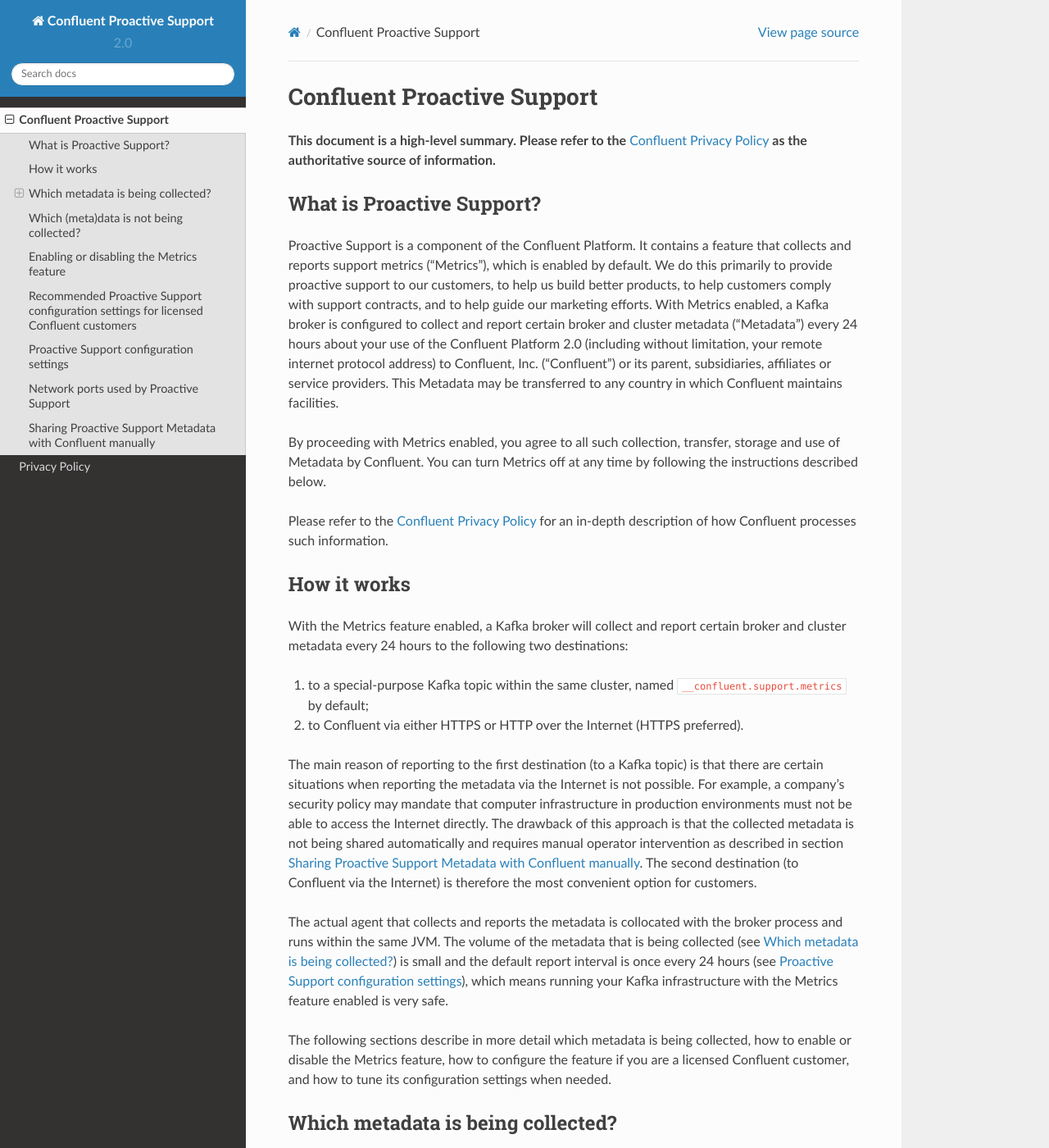
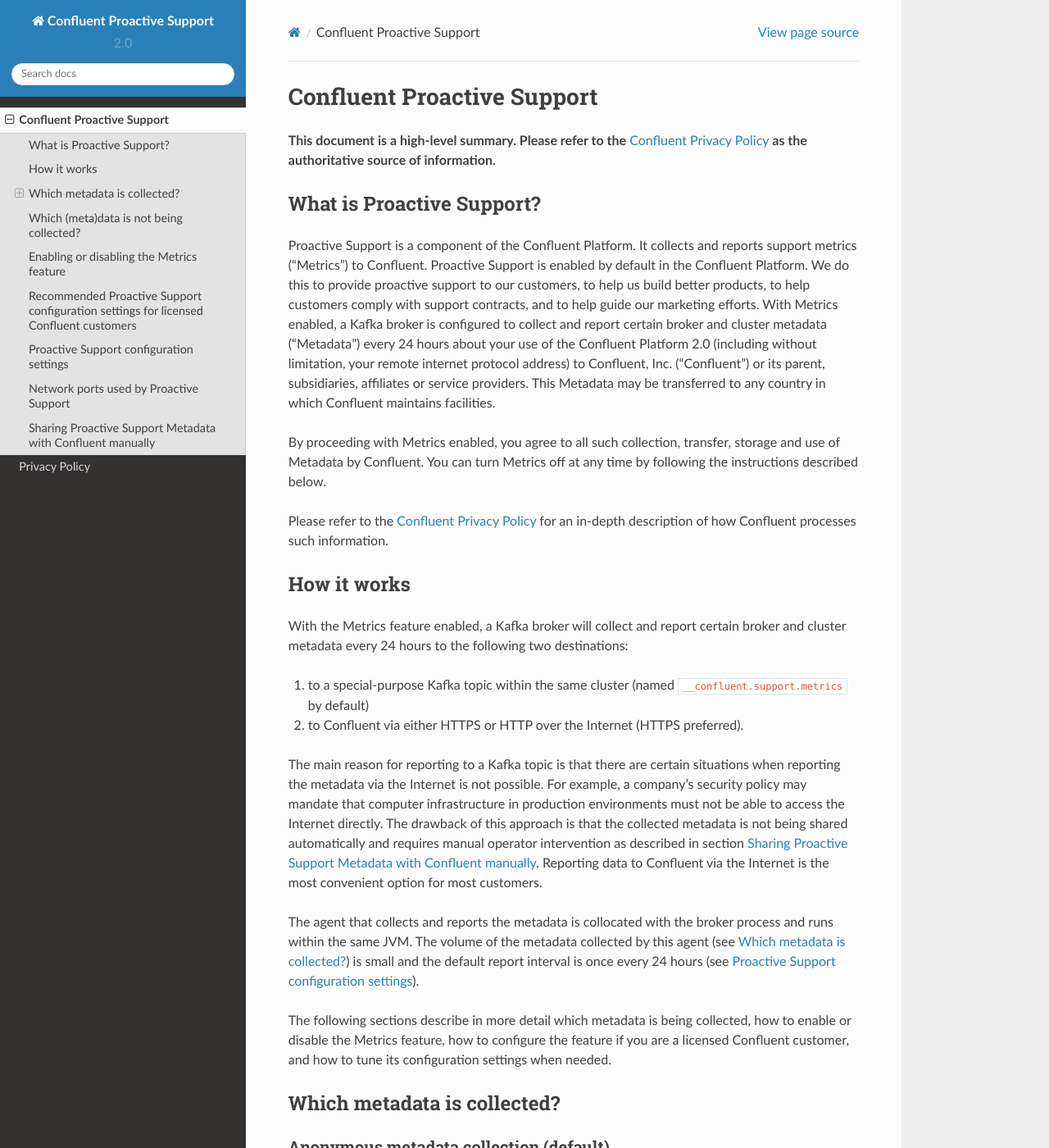
Before and after one commit to mohnishbasha/support-metrics-client, a Sphinx documentation site: the page built from docs/proactive-support.rst, in a window 1280 px wide and 1400 px high. Shown: the whole window at 82% size. Built offline with Sphinx 7.4.7 and the Read the Docs theme 2.0.0, drawn with Linux system fonts in a browser that asks for light colours; some of the changed text lies outside the part shown.

Commit message:
Update proactive-support.rst
Some corrections and suggestions

```diff
--- a/docs/proactive-support.rst
+++ b/docs/proactive-support.rst
@@ -9,7 +9,7 @@
 What is Proactive Support?
 --------------------------
 
-Proactive Support is a component of the Confluent Platform.  It contains a feature that collects and reports support metrics ("Metrics"), which is enabled by default.  We do this primarily to provide proactive support to our customers, to help us build better products, to help customers comply with support contracts, and to help guide our marketing efforts.  With Metrics enabled, a Kafka broker is configured to collect and report certain broker and cluster metadata ("Metadata") every 24 hours about your use of the Confluent Platform 2.0 (including without limitation, your remote internet protocol address) to Confluent, Inc. (“Confluent”) or its parent, subsidiaries, affiliates or service providers.  This Metadata may be transferred to any country in which Confluent maintains facilities.
+Proactive Support is a component of the Confluent Platform.  It collects and reports support metrics ("Metrics") to Confluent. Proactive Support is enabled by default in the Confluent Platform.  We do this to provide proactive support to our customers, to help us build better products, to help customers comply with support contracts, and to help guide our marketing efforts.  With Metrics enabled, a Kafka broker is configured to collect and report certain broker and cluster metadata ("Metadata") every 24 hours about your use of the Confluent Platform 2.0 (including without limitation, your remote internet protocol address) to Confluent, Inc. (“Confluent”) or its parent, subsidiaries, affiliates or service providers.  This Metadata may be transferred to any country in which Confluent maintains facilities.
 
 By proceeding with Metrics enabled, you agree to all such collection, transfer, storage and use of Metadata by Confluent.  You can turn Metrics off at any time by following the instructions described below.
 
@@ -23,24 +23,24 @@
 
 With the Metrics feature enabled, a Kafka broker will collect and report certain broker and cluster metadata every 24 hours to the following two destinations:
 
-1. to a special-purpose Kafka topic within the same cluster, named ``__confluent.support.metrics`` by default;
+1. to a special-purpose Kafka topic within the same cluster (named ``__confluent.support.metrics`` by default)
 2. to Confluent via either HTTPS or HTTP over the Internet (HTTPS preferred).
 
-The main reason of reporting to the first destination (to a Kafka topic) is that there are certain situations when reporting the metadata via the Internet is not possible.  For example, a company's security policy may mandate that computer infrastructure in production environments must not be able to access the Internet directly.  The drawback of this approach is that the collected metadata is not being shared automatically and requires manual operator intervention as described in section :ref:`ps-sharing-metadata-manually`.  The second destination (to Confluent via the Internet) is therefore the most convenient option for customers.
+The main reason for reporting to a Kafka topic is that there are certain situations when reporting the metadata via the Internet is not possible.  For example, a company's security policy may mandate that computer infrastructure in production environments must not be able to access the Internet directly.  The drawback of this approach is that the collected metadata is not being shared automatically and requires manual operator intervention as described in section :ref:`ps-sharing-metadata-manually`.  Reporting data to Confluent via the Internet is the most convenient option for most customers.
 
-The actual agent that collects and reports the metadata is collocated with the broker process and runs within the same JVM.  The volume of the metadata that is being collected (see :ref:`ps-which-metadata-is-being-collected`) is small and the default report interval is once every 24 hours (see :ref:`ps-configuration-settings`), which means running your Kafka infrastructure with the Metrics feature enabled is very safe.
+The agent that collects and reports the metadata is collocated with the broker process and runs within the same JVM.  The volume of the metadata collected by this agent (see :ref:`ps-which-metadata-is-being-collected`) is small and the default report interval is once every 24 hours (see :ref:`ps-configuration-settings`).
 
 The following sections describe in more detail which metadata is being collected, how to enable or disable the Metrics feature, how to configure the feature if you are a licensed Confluent customer, and how to tune its configuration settings when needed.
 
 .. _ps-which-metadata-is-being-collected:
 
-Which metadata is being collected?
-----------------------------------
+Which metadata is  collected?
+-----------------------------
 
 Anonymous metadata collection (default)
 ~~~~~~~~~~~~~~~~~~~~~~~~~~~~~~~~~~~~~~~
 
-With Metrics enabled, the default Kafka broker configuration that ships with the Confluent Platform collects and reports the following pieces of information anonymously:
+With Metrics enabled, the default Kafka broker configuration that ships with the Confluent Platform anonymously collects and reports the following pieces of information:
 
 * **Confluent Platform version** - The Confluent Platform version that the broker is running.
 * **Kafka version** - The Kafka version that the broker is running.
@@ -51,7 +51,7 @@
 Metadata collection for licensed Confluent Customers
 ~~~~~~~~~~~~~~~~~~~~~~~~~~~~~~~~~~~~~~~~~~~~~~~~~~~~
 
-With Metrics enabled and with a proper Confluent customer ID set in the broker configuration (which is not the case for the default broker configuration that ships with the Confluent Platform) via the setting ``confluent.support.customer.id``, then additional metadata is being collected and reported to Confluent that e.g. help to proactively identify issues in the field.  This additional metadata includes but is not limited to information about the Java runtime environment of the Kafka broker and metrics relevant to help to comply with Confluent support contracts.
+If Metrics are enabled and  a proper Confluent customer ID is set in the broker configuration, then additional metadata are  collected and reported to Confluent that help to proactively identify issues in the field. (This only occurs if a user changes the setting ``confluent.support.customer.id``.)  This additional metadata includes but is not limited to information about the Java runtime environment of the Kafka broker and metrics relevant to help to comply with Confluent support contracts.
 
 Please reach out to our customer support or refer to the `Confluent Privacy Policy <http://www.confluent.io/privacy>`_ for more information.
 
```
Also changed, not shown: other parts of docs/proactive-support.rst (+2 -2 lines).
